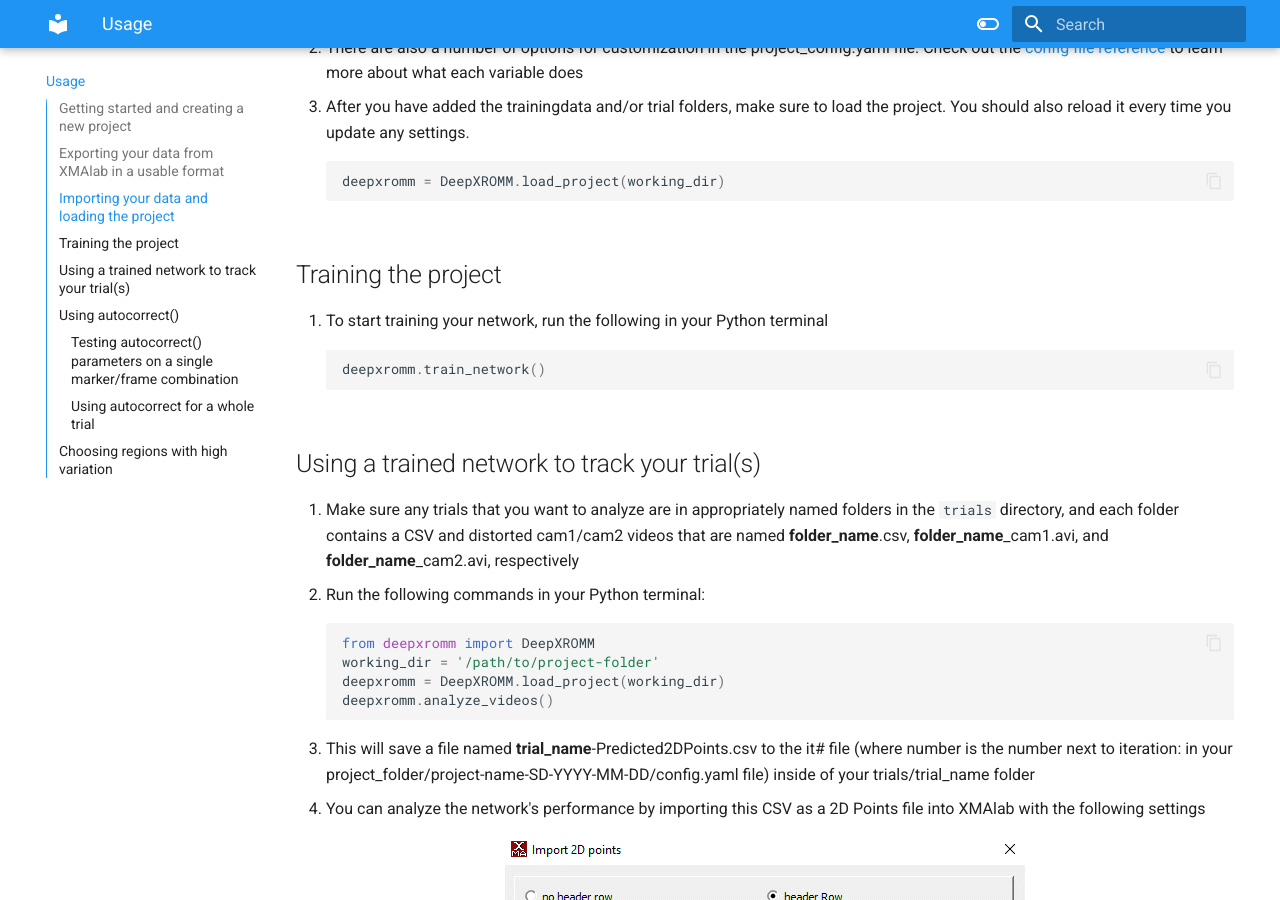
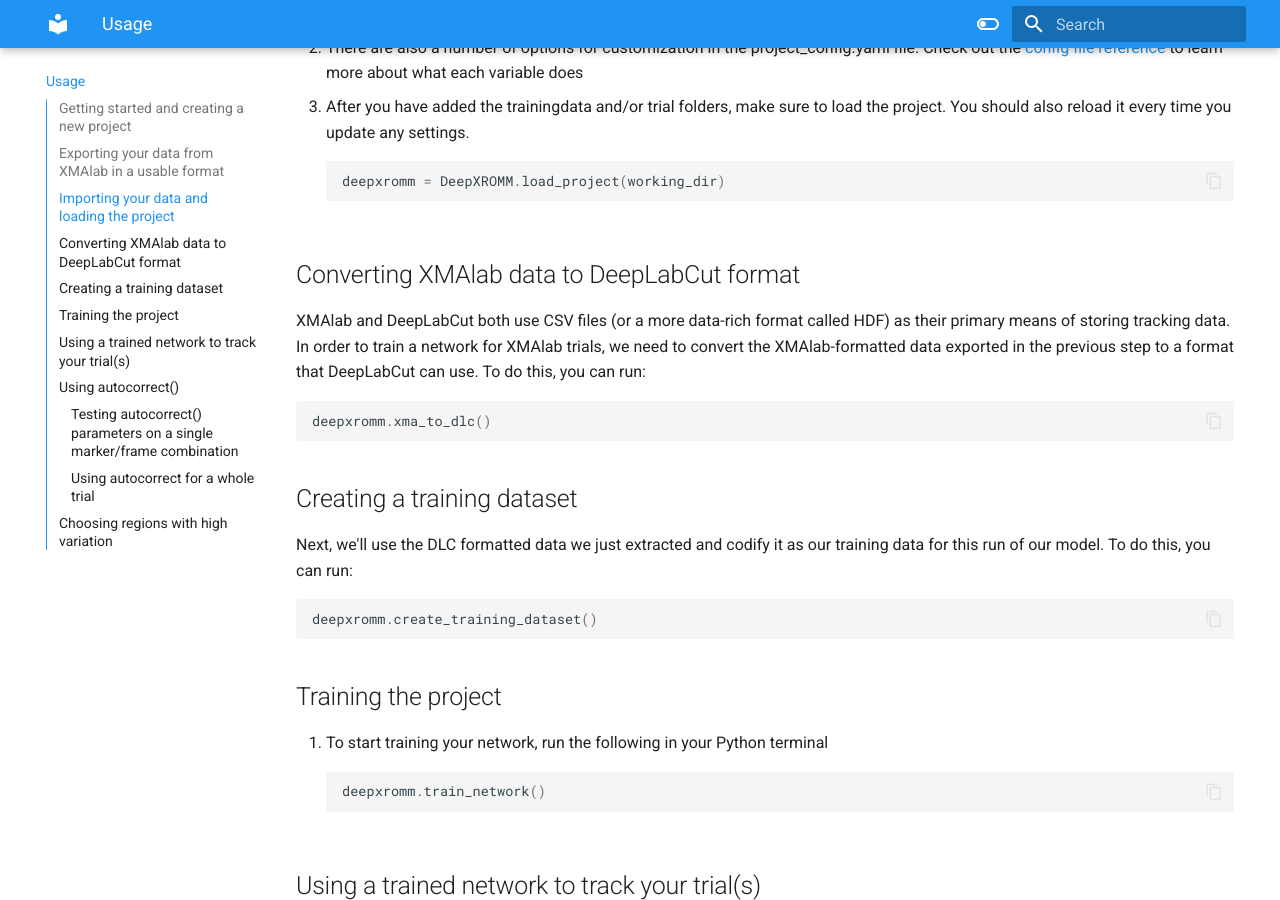
Before and after one commit to sam-delap/deepxromm, an MkDocs documentation site: the page built from docs/usage.md, in a window 1280 px wide and 900 px high, scrolled down 1950 px. Built offline with MkDocs 1.6.1 and Material for MkDocs 9.7.7, drawn with Linux system fonts in a browser that asks for light colours.

Commit message:
refactor: Splitting training functions (#60)
* Splitting training functions

* Adding docs for new training commands to usage

````diff
--- a/docs/usage.md
+++ b/docs/usage.md
@@ -49,6 +49,25 @@ There are two ways to use this package. You can either:
     ```python
     deepxromm = DeepXROMM.load_project(working_dir)
     ```
+
+## Converting XMAlab data to DeepLabCut format
+
+XMAlab and DeepLabCut both use CSV files (or a more data-rich format called HDF) as their primary means of storing tracking data.
+In order to train a network for XMAlab trials, we need to convert the XMAlab-formatted data exported in the previous step
+to a format that DeepLabCut can use. To do this, you can run:
+
+```python
+deepxromm.xma_to_dlc()
+```
+
+## Creating a training dataset
+
+Next, we'll use the DLC formatted data we just extracted and codify it as our training
+data for this run of our model. To do this, you can run:
+
+```python
+deepxromm.create_training_dataset()
+```
 
 ## Training the project
 1. To start training your network, run the following in your Python terminal
````
Also changed, not shown: 2 other files.
